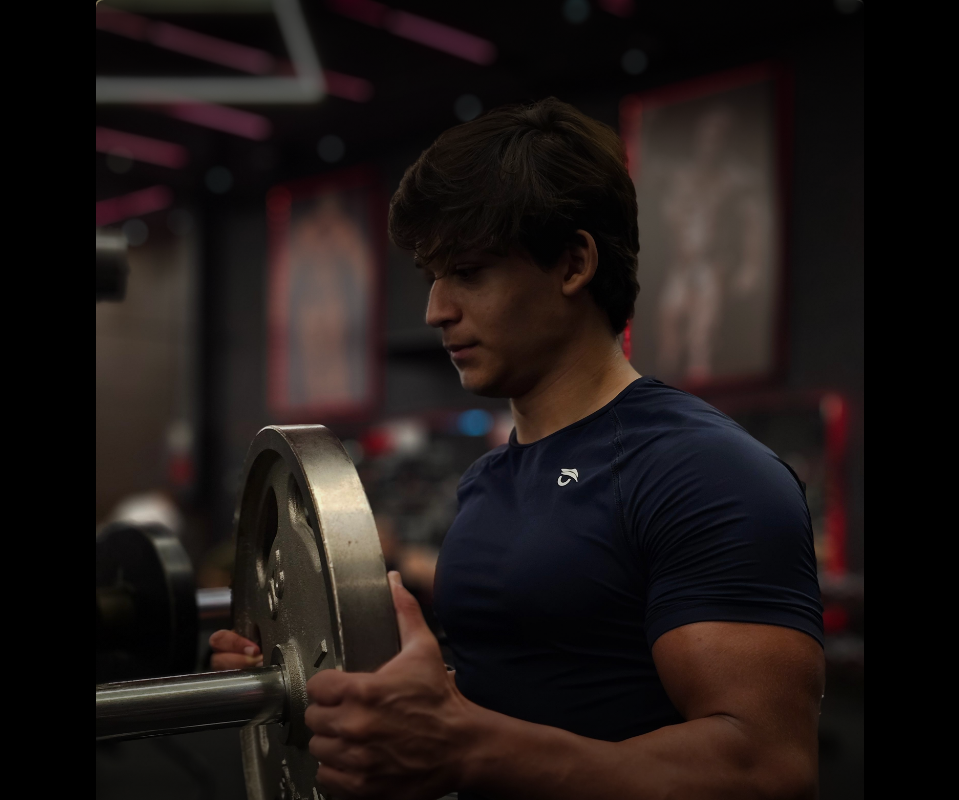
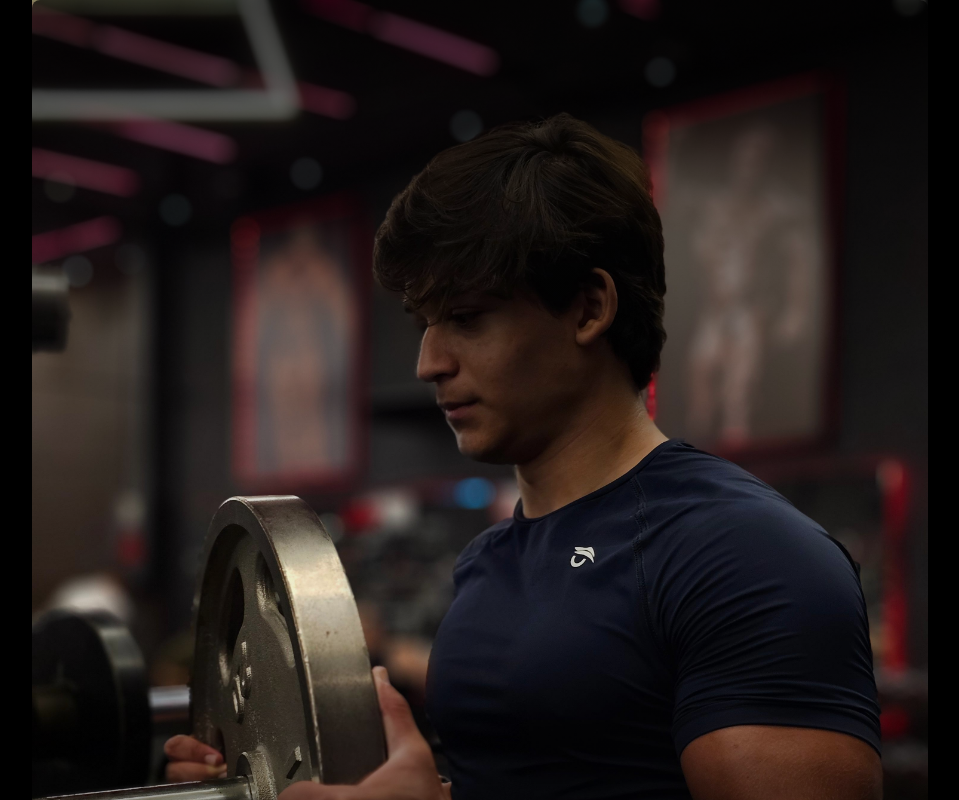
Before and after one commit to lucasfabbrim/ph, a Next.js app: page / in a window 1280 px wide. Shown: the top 800 px of the page, without its empty margins (160-1119 px from the left). Built offline with nearby package versions, Linux system fonts and the light colour scheme.

Commit message:
Update page.tsx

```diff
--- a/src/app/page.tsx
+++ b/src/app/page.tsx
@@ -11,14 +11,14 @@ export default function Home() {
       <main className="container flex flex-col">
         <section id="hero" className="bg-black mx-auto">
           <div className="dark min-h-screen bg-black text-white ">
-            <div className="max-w-3xl mx-auto space-y-4">
+            <div className="max-w-4xl mx-auto space-y-4">
               <div className="relative">
                 <Image
                   src={Profile}
-                  alt="Profile background"
-                  width={400}
-                  height={400}
-                  className="w-full h-full object-cover rounded"
+                  alt="Profile"
+                  width={0}
+                  height={0}
+                  className="w-full h-full object-cover"
                 />
                 <div className="absolute inset-0 bg-gradient-to-t from-black via-black/5 to-black/70 rounded-lg" />
                 <div className="absolute bottom-4 left-4">
```
